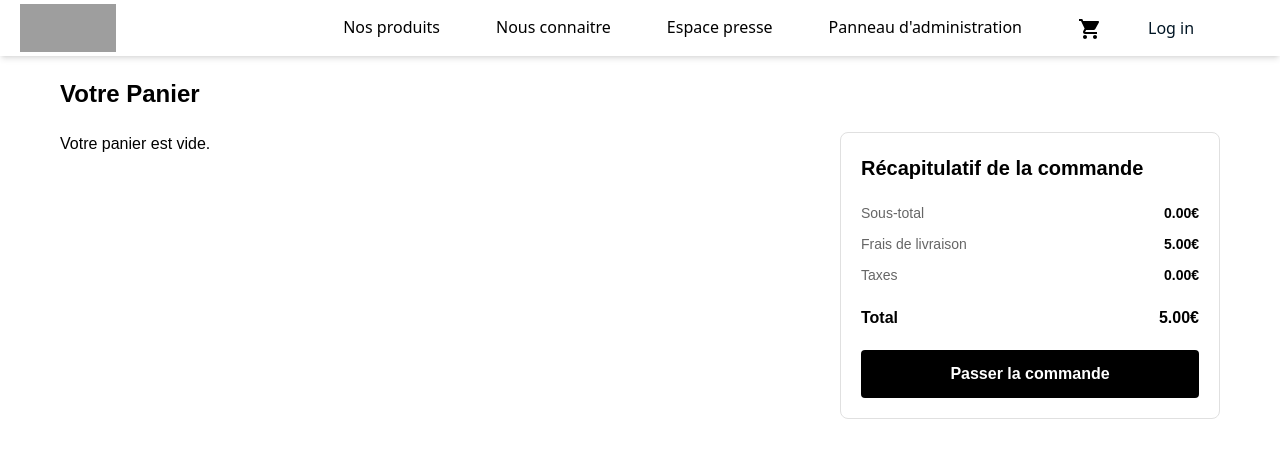
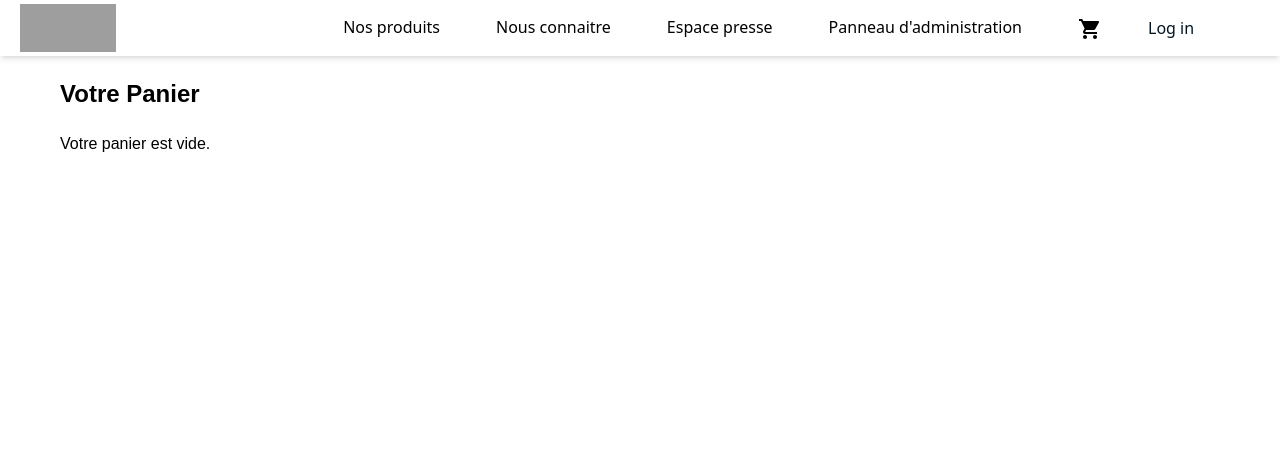
Before and after one commit to Shabich/GestInv, a React (Vite) app in the folder frontend/: page /Panier in a window 1280 px wide. Shown: the top 458 px of the page. Built offline with nearby package versions, Linux system fonts and the light colour scheme; grey boxes are pictures that could not be loaded.

Commit message:
affichage conditionnel recap commande

```diff
--- a/frontend/src/page/Panier.tsx
+++ b/frontend/src/page/Panier.tsx
@@ -207,9 +207,17 @@ function Panier() {
               ))}
             </div>
           )}
+
+
+
+
+
         </div>
 
         {/* Colonne du récapitulatif de la commande */}
+        {panier.length === 0 ? (
+            ''
+          ) : (
         <div style={recapColumnStyle}>
           <div
             style={{
@@ -303,8 +311,10 @@ function Panier() {
             </button>
           </div>
         </div>
+        )}
       </div>
     </div>
+
   );
 }
 
```
